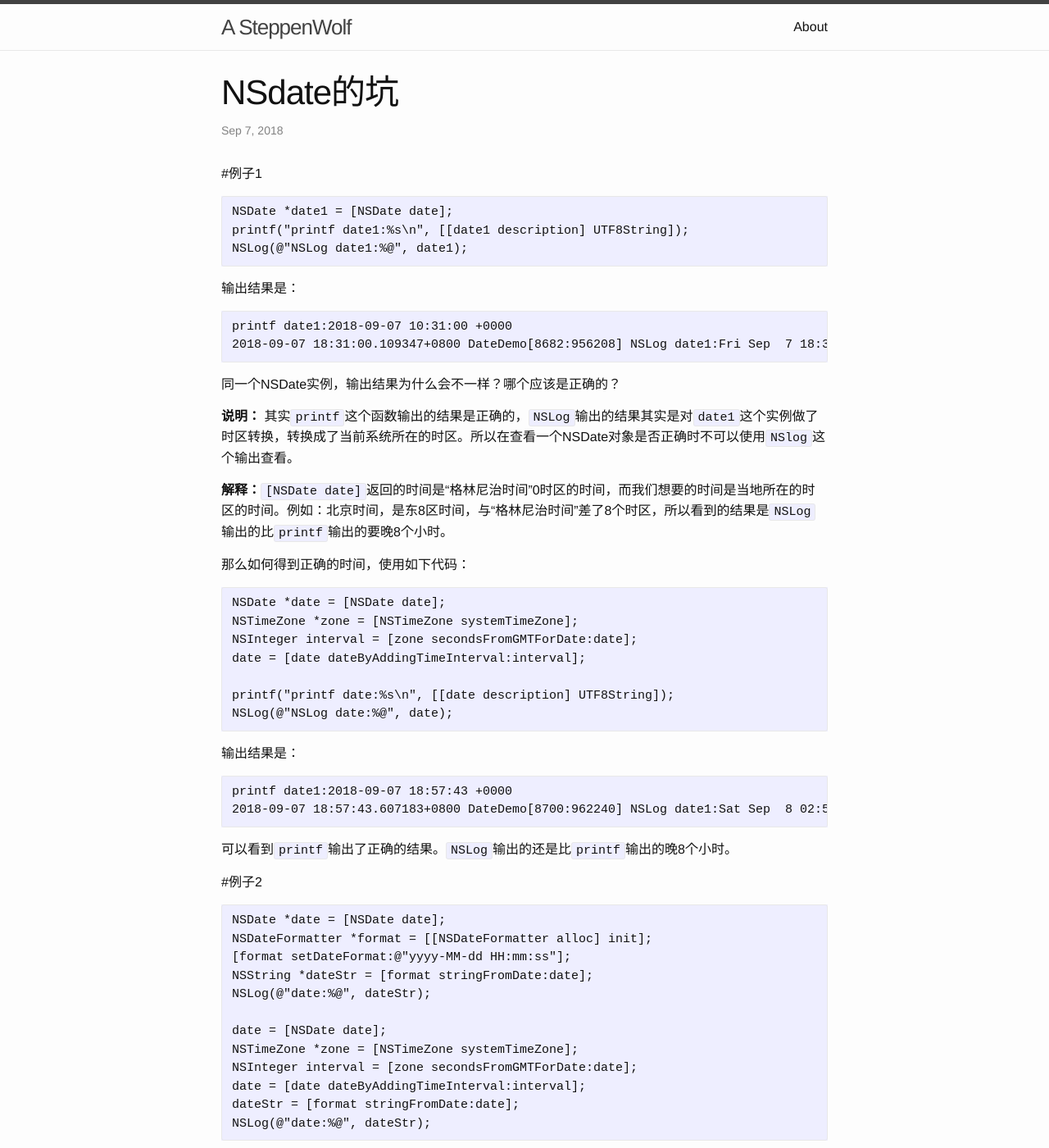
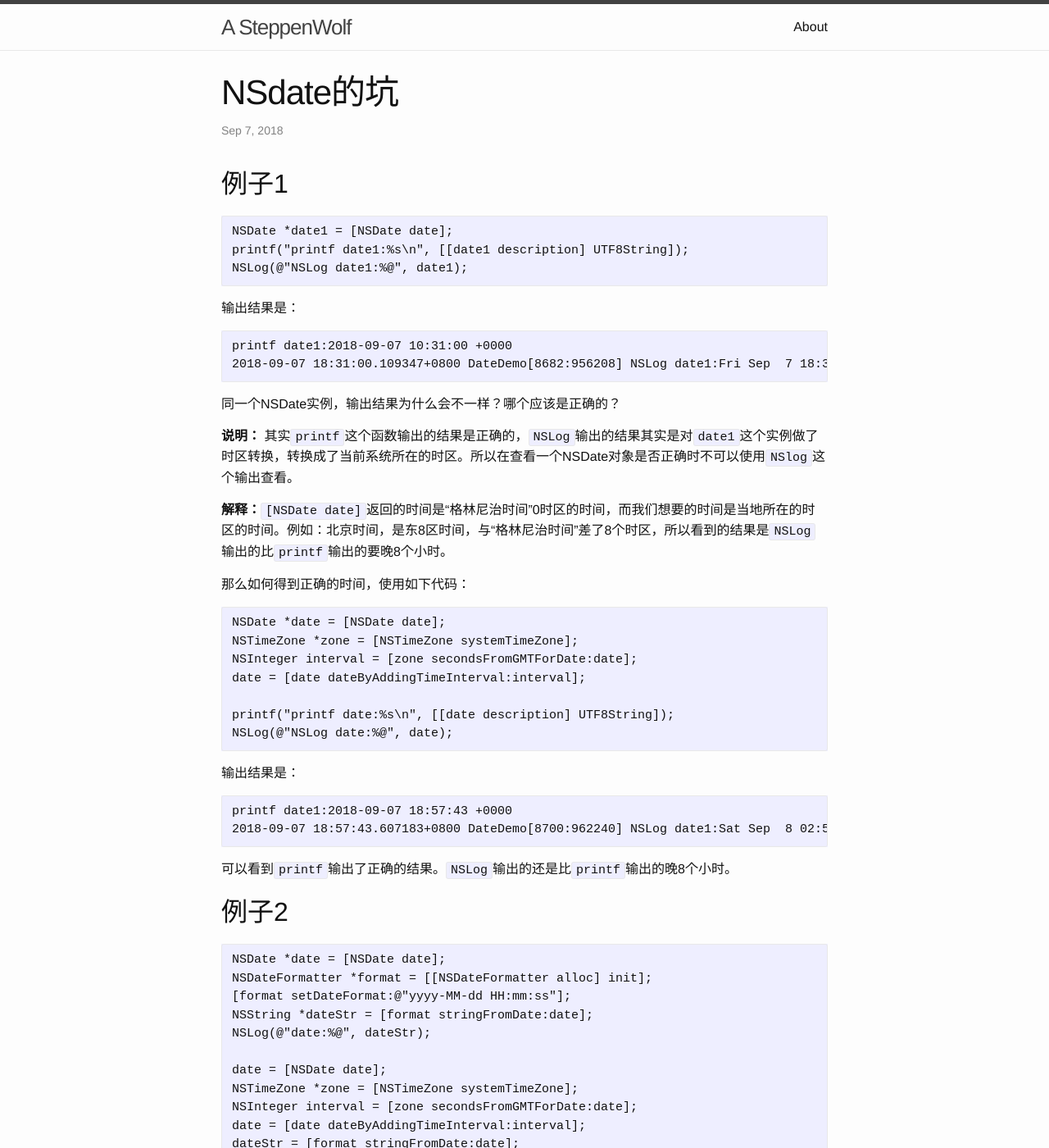
Before and after one commit to war3tiger/war3tiger.github.io, a Jekyll site: the page built from _posts/2018-09-07-NSdate.markdown, in a window 1280 px wide and 1400 px high. Shown: the whole window at 82% size. Built offline with Jekyll 4.4.1, drawn with Linux system fonts in a browser that asks for light colours.

Commit message:
优化格式不对问题。

````diff
--- a/_posts/2018-09-07-NSdate.markdown
+++ b/_posts/2018-09-07-NSdate.markdown
@@ -5,7 +5,7 @@ date:   2018-09-07 18:39:00 +0800
 categories: jekyll update
 ---
 
-#例子1
+## 例子1
 
 ```
 NSDate *date1 = [NSDate date];
@@ -45,7 +45,7 @@ printf date1:2018-09-07 18:57:43 +0000
 可以看到`printf`输出了正确的结果。`NSLog`输出的还是比`printf`输出的晚8个小时。
 
 
-#例子2
+## 例子2
 
 ```
 NSDate *date = [NSDate date];
@@ -91,7 +91,7 @@ NSLog(@"date:%@", dateStr);
 2018-09-10 15:28:04.058079+0800 DateDemo[10079:1425406] date:2018-09-10 15:28:04
 ```
 
-#例子3
+## 例子3
 ```
 NSDate *date = [NSDate date];
 NSCalendar * calendar = [[NSCalendar alloc] initWithCalendarIdentifier:NSCalendarIdentifierGregorian];
````
